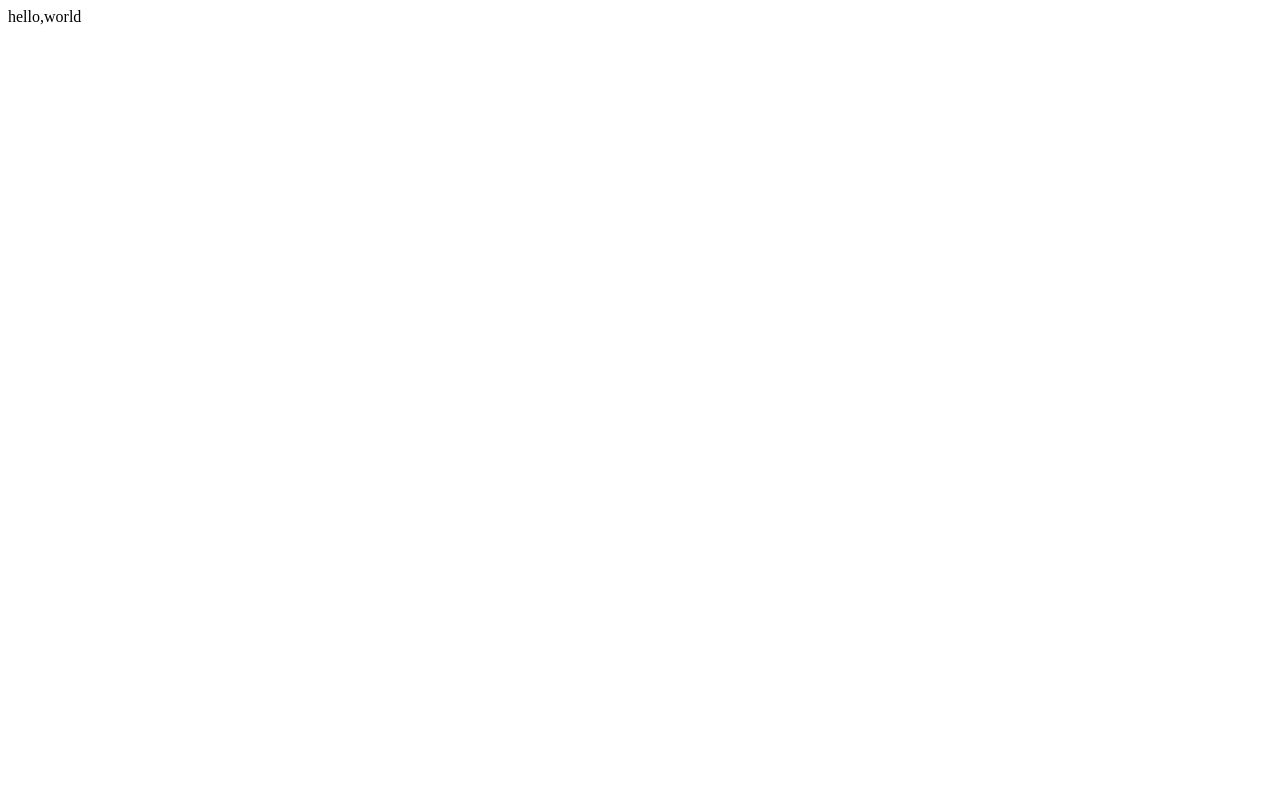
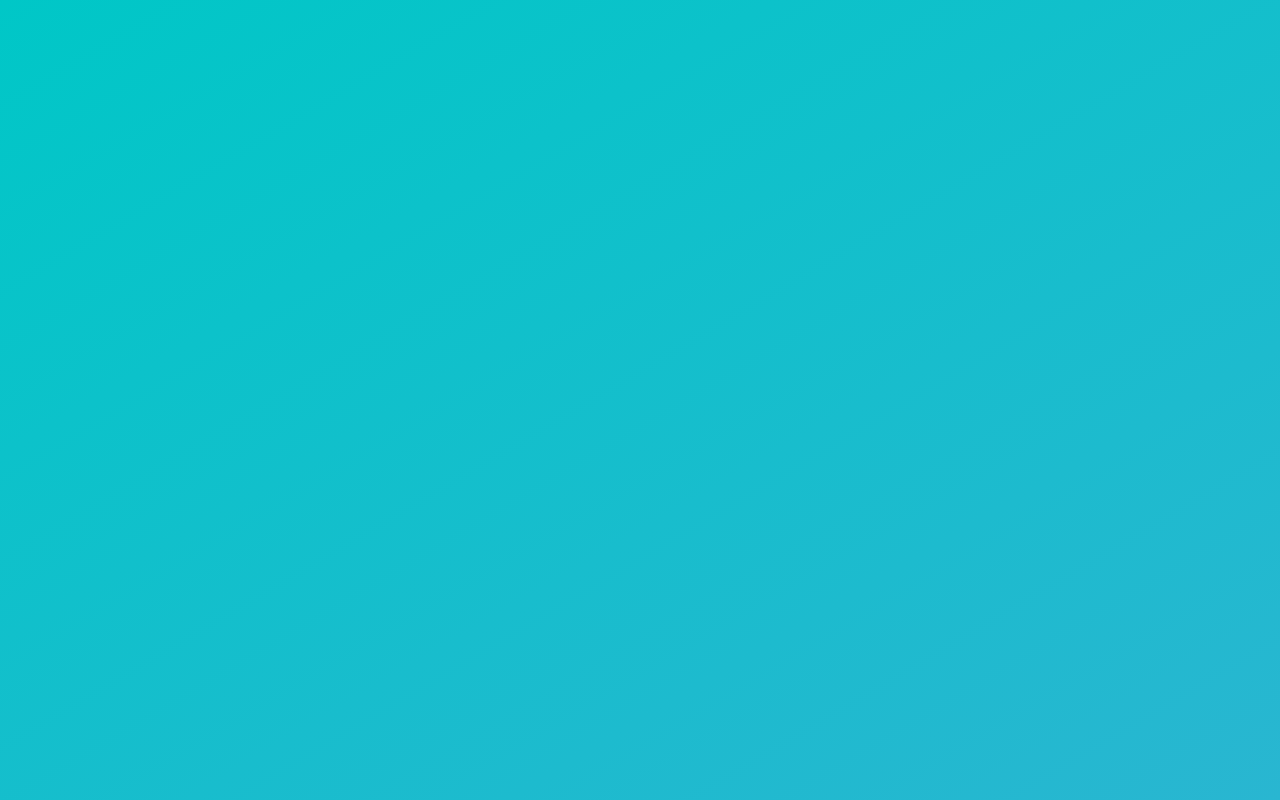
Before and after one commit to PedroVOliveira/nlw-3, a React (Create React App) app in the folder happy_web/: page / in a window 1280 px wide. Built offline with nearby package versions, Linux system fonts and the light colour scheme.

Commit message:
adicionando estilos globais e estilos da landing page

```diff
--- a/happy_web/package.json
+++ b/happy_web/package.json
@@ -8,7 +8,9 @@
     "@testing-library/user-event": "^7.1.2",
     "react": "^16.14.0",
     "react-dom": "^16.14.0",
-    "react-scripts": "3.4.3"
+    "react-router-dom": "^5.2.0",
+    "react-scripts": "3.4.3",
+    "styled-components": "^5.2.0"
   },
   "scripts": {
     "start": "react-scripts start",
--- a/happy_web/public/index.html
+++ b/happy_web/public/index.html
@@ -10,7 +10,7 @@
       content="Web site created using create-react-app"
     />
     <link rel="apple-touch-icon" href="%PUBLIC_URL%/logo192.png" />
-
+    <link href="https://fonts.googleapis.com/css2?family=Nunito:wght@600;700;800&display=swap" rel="stylesheet">
     <title>Happy App</title>
   </head>
   <body>
--- a/happy_web/src/App/App.jsx
+++ b/happy_web/src/App/App.jsx
@@ -1,9 +1,12 @@
 import React from 'react';
-
-
+import Global from '../Styles/Global';
+import LandingPage from '../Pages/LandingPage';
 const App= () => {
   return (
-    <div>hello,world</div>
+    <div>
+      <Global/>
+      <LandingPage />
+    </div>
   );
 }
 
--- /dev/null
+++ b/happy_web/src/Pages/LandingPage/LandingPage.jsx
@@ -0,0 +1,11 @@
+import React from 'react'
+import {PageLanding} from './styled';
+const LandingPage = () => {
+  return (
+    <PageLanding>
+
+    </PageLanding>
+  )
+}
+
+export default LandingPage;
--- /dev/null
+++ b/happy_web/src/Pages/LandingPage/index.js
@@ -0,0 +1 @@
+export {default} from './LandingPage';
--- /dev/null
+++ b/happy_web/src/Pages/LandingPage/styled.js
@@ -0,0 +1,8 @@
+import styled from 'styled-components';
+
+
+export const PageLanding = styled.div`
+  width:100vw;
+  height:100vh;
+  background: linear-gradient(329.54deg, #29B6D1 0%, #00C7C7 100%);
+`
--- /dev/null
+++ b/happy_web/src/Styles/Global.js
@@ -0,0 +1,19 @@
+import {createGlobalStyle} from 'styled-components';
+
+export default createGlobalStyle`
+* {
+    margin:0;
+    padding:0;
+}
+
+body {
+
+    color:#fff;
+    background:#f0f0f0;
+
+    &,input,button,textarea {
+      font: 600 18px Nunito, sans-serif;
+    }
+}
+
+`
```
Also changed, not shown: 1 other file (tests, documents, lock files or other folders).
